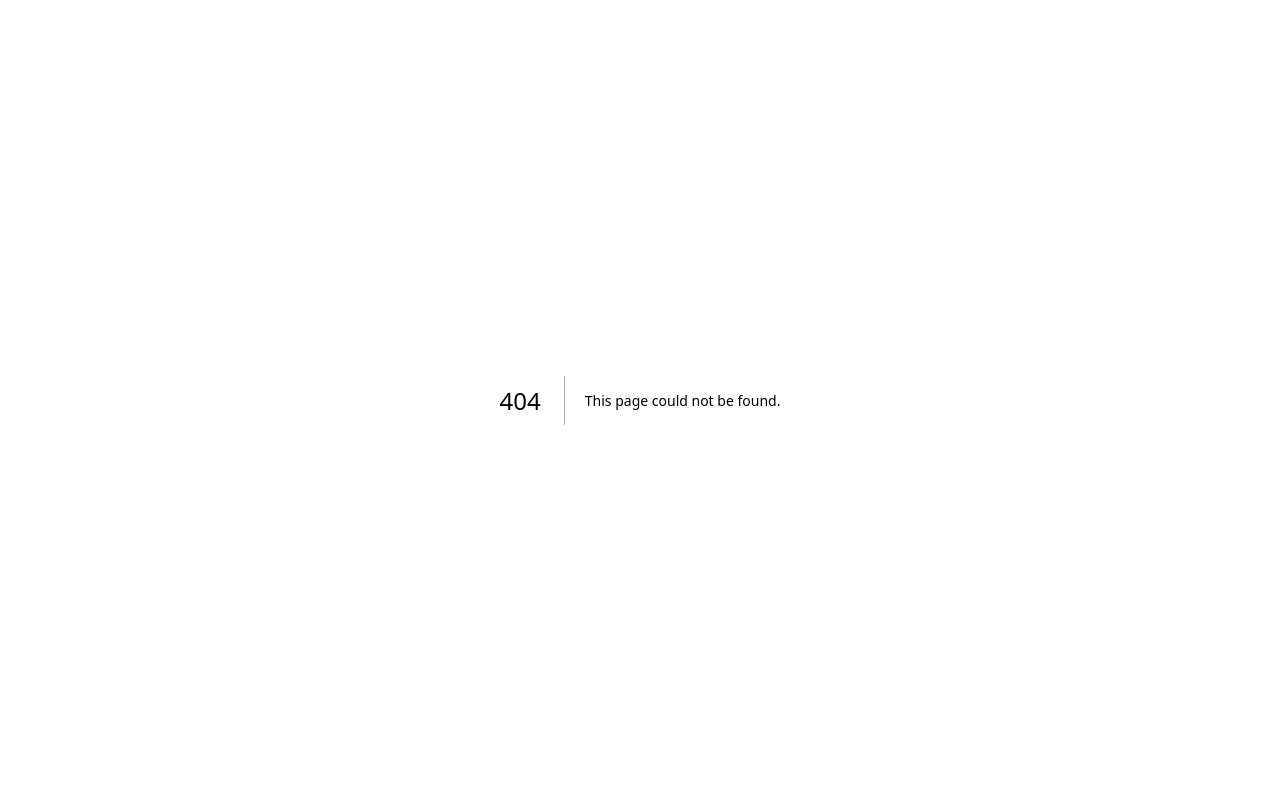
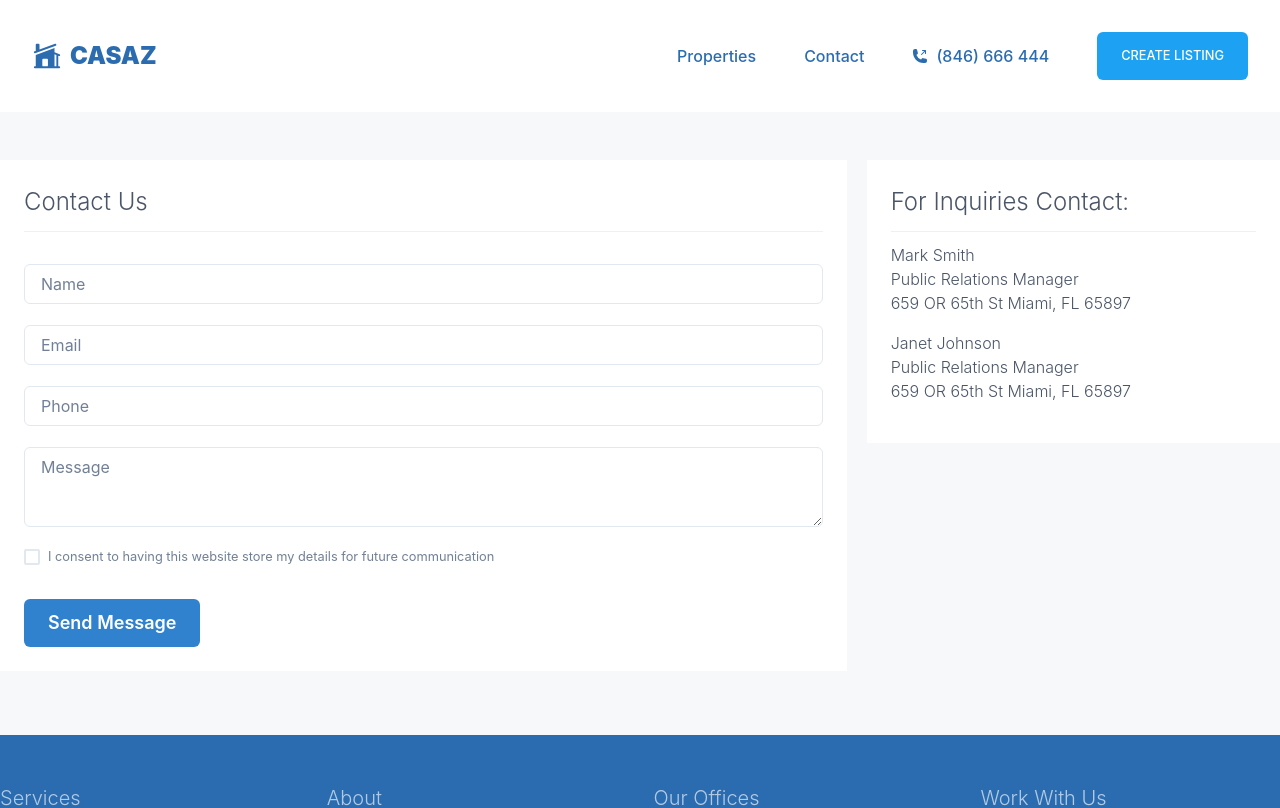
Before and after one commit to dalinec/real-estate-site, a Next.js app: page /contact in a window 1280 px wide. Before the commit this address had no page. Shown: the top 808 px of the page. Built offline with nearby package versions, Linux system fonts and the light colour scheme.

Commit message:
add contact page with contact form component

```diff
--- /dev/null
+++ b/features/components/ContactForm/ContactForm.js
@@ -0,0 +1,78 @@
+import {
+  Box,
+  Checkbox,
+  FormControl,
+  Input,
+  Textarea,
+  Text,
+  Button,
+} from '@chakra-ui/react';
+import { useForm } from 'react-hook-form';
+
+const ContactForm = () => {
+  const {
+    register,
+    handleSubmit,
+    formState: { errors },
+  } = useForm();
+
+  const onSubmit = (data) => console.log(data);
+
+  return (
+    <Box width='100%' borderRadius='sm' bgColor='white' color='grey.700'>
+      <form onSubmit={handleSubmit(onSubmit)}>
+        <FormControl>
+          <Input
+            marginTop='1.3rem'
+            id='name'
+            type='text'
+            placeholder='Name'
+            {...register('name', { required: true })}
+          />
+          <Input
+            marginTop='1.3rem'
+            id='email'
+            type='text'
+            placeholder='Email'
+            {...register('email', { required: true })}
+          />
+          <Input
+            marginTop='1.3rem'
+            id='phone'
+            type='text'
+            placeholder='Phone'
+            {...register('phone', { required: true })}
+          />
+          <Textarea
+            marginTop='1.3rem'
+            id='message'
+            placeholder='Message'
+            {...register('message', { required: true })}
+          />
+          <Checkbox
+            marginTop='1.3rem'
+            id='gdpr'
+            placeholder='GDPR'
+            {...register('gdpr', { required: true })}
+          >
+            <Text fontSize='0.8rem' color='gray.500'>
+              I consent to having this website store my details for future
+              communication
+            </Text>
+          </Checkbox>
+        </FormControl>
+        <Button
+          type='submit'
+          colorScheme='blue'
+          fontSize='lg'
+          padding='1.5rem'
+          marginTop='2rem'
+        >
+          Send Message
+        </Button>
+      </form>
+    </Box>
+  );
+};
+
+export default ContactForm;
--- /dev/null
+++ b/features/components/ContactForm/index.js
@@ -0,0 +1 @@
+export { default } from './ContactForm';
--- /dev/null
+++ b/pages/contact.js
@@ -0,0 +1,50 @@
+import ContactForm from '@/features/components/ContactForm';
+import TextContentBox from '@/features/components/Property/TextContentBox';
+import DefaultLayout from '@/features/Layouts/DefaultLayout';
+import { Box, Grid, GridItem, Text } from '@chakra-ui/react';
+
+const ContactPage = () => {
+  return (
+    <DefaultLayout>
+      <Box bgColor='#f7f8f9' paddingY='3rem'>
+        <Grid
+          templateColumns='repeat(6, 1fr)'
+          gap='5'
+          maxWidth='1280px'
+          margin='0 auto'
+        >
+          <GridItem colSpan={{ base: 6, sm: 4 }}>
+            <TextContentBox title='Contact Us'>
+              <ContactForm />
+            </TextContentBox>
+          </GridItem>
+          <GridItem colSpan={{ base: 6, sm: 2 }}>
+            <TextContentBox title='For Inquiries Contact:'>
+              <Text
+                fontWeight='light'
+                color='gray.600'
+                fontSize='1rem'
+                marginBottom='1rem'
+              >
+                Mark Smith <br />
+                Public Relations Manager <br />
+                659 OR 65th St Miami, FL 65897
+              </Text>
+              <Text
+                fontWeight='light'
+                color='gray.600'
+                fontSize='1rem'
+                marginBottom='1rem'
+              >
+                Janet Johnson <br />
+                Public Relations Manager <br />
+                659 OR 65th St Miami, FL 65897
+              </Text>
+            </TextContentBox>
+          </GridItem>
+        </Grid>
+      </Box>
+    </DefaultLayout>
+  );
+};
+export default ContactPage;
```
